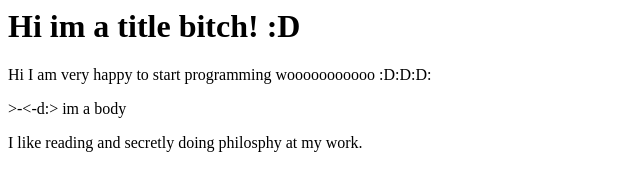
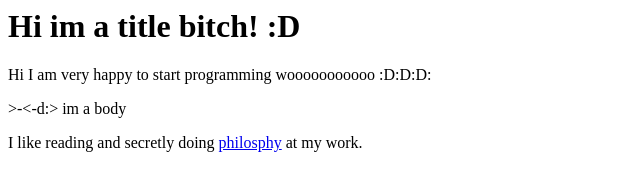
Before and after one commit to RickHurts/Website, a plain HTML site: page index.html in a window 1280 px wide. Shown: the full height of the page, 0-640 px from the left. Drawn offline with Linux system fonts and the light colour scheme.

Commit message:
Update index.html

```diff
--- a/index.html
+++ b/index.html
@@ -6,7 +6,7 @@
 	<h1>Hi im a title bitch! :D</h1>
 	<p>Hi I am very happy to start programming wooooooooooo  :D:D:D:</p>
 	<p>>-<-d:> im a body </p>
-		<p>I like reading and secretly doing philosphy at my work.</p>
+		<p>I like reading and secretly doing <a href="https://en.wikipedia.org/wiki/Philosophy">philosphy</a> at my work.</p>
 
 </body>
 </html>
```
